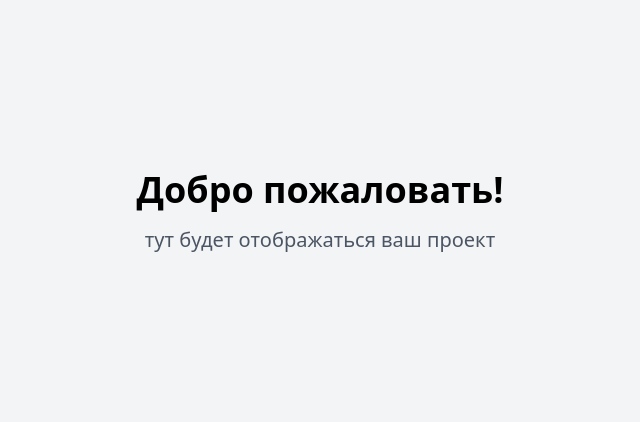
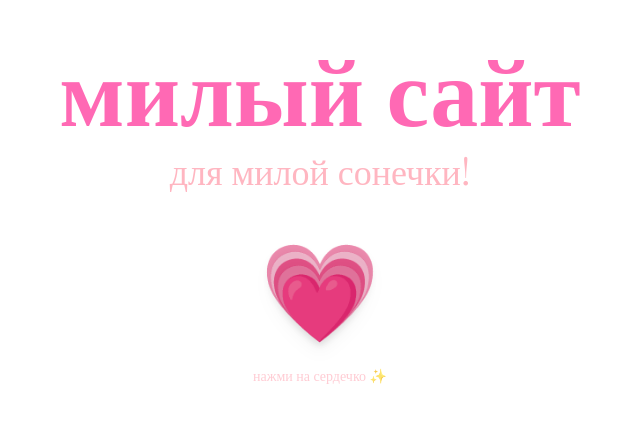
Before and after one commit to pr-poehali-dev/sweet-site-creation, a React (Vite) app: page / in a window 1280 px wide. Shown: the part 188-610 px from the top of the page, without its empty margins (320-960 px from the left). Built offline with nearby package versions, Linux system fonts and the light colour scheme.

Commit message:
feat: добавить романтический сайт для Сони

```diff
--- a/index.html
+++ b/index.html
@@ -22,7 +22,9 @@
     <script src="https://cdn.poehali.dev/intertnal/js/route-min.js"></script>
     <!-- IMPORTANT: DO NOT REMOVE THIS SCRIPT TAG OR THIS COMMENT! -->
 
-</head>
+    <meta name="pp-name" value="sweet-site-creation">
+      <script src="https://cdn.poehali.dev/intertnal/js/inspector-min.js"></script>
+  </head>
 
 <body>
 <div id="root"></div>
--- a/src/index.css
+++ b/src/index.css
@@ -1,3 +1,5 @@
+@import url("https://fonts.googleapis.com/css2?family=Playfair+Display:wght@400;500;600;700;800&display=swap");
+
 @tailwind base;
 @tailwind components;
 @tailwind utilities;
--- a/src/pages/Index.tsx
+++ b/src/pages/Index.tsx
@@ -1,12 +1,47 @@
-// Update this page (the content is just a fallback if you fail to update the page)
+import { useState } from 'react';
 
 const Index = () => {
+  const [isHeartClicked, setIsHeartClicked] = useState(false);
+  const [isAnimating, setIsAnimating] = useState(false);
+
+  const handleHeartClick = () => {
+    setIsAnimating(true);
+    setIsHeartClicked(!isHeartClicked);
+
+    // Reset animation after it completes
+    setTimeout(() => setIsAnimating(false), 300);
+  };
+
   return (
-    <div className="min-h-screen flex items-center justify-center bg-gray-100">
-      <div className="text-center">
-        <h1 className="text-4xl font-bold mb-4 color-black text-black">Добро пожаловать!</h1>
-        <p className="text-xl text-gray-600">тут будет отображаться ваш проект</p>
+    <div className="min-h-screen flex flex-col items-center justify-center bg-white font-['Playfair_Display']">
+      {/* Main title */}
+      <h1 className="text-6xl md:text-8xl font-bold text-[#FF69B4] mb-4 text-center">
+        милый сайт
+      </h1>
+
+      {/* Subtitle */}
+      <p className="text-3xl md:text-4xl text-[#FFB6C1] mb-12 text-center font-light">
+        для милой сонечки!
+      </p>
+
+      {/* Interactive heart */}
+      <div
+        onClick={handleHeartClick}
+        className={`cursor-pointer select-none transition-all duration-300 ${
+          isAnimating ? 'animate-bounce scale-110' : 'hover:scale-105'
+        }`}
+      >
+        {isHeartClicked ? (
+          <div className="text-8xl text-[#FF1493] drop-shadow-lg">💖</div>
+        ) : (
+          <div className="text-8xl text-[#FF69B4] drop-shadow-lg">💗</div>
+        )}
       </div>
+
+      {/* Subtle instruction */}
+      <p className="text-sm text-[#FFB6C1] mt-8 opacity-70 text-center">
+        нажми на сердечко ✨
+      </p>
     </div>
   );
 };
--- a/tailwind.config.ts
+++ b/tailwind.config.ts
@@ -6,7 +6,7 @@ export default {
 		"./pages/**/*.{ts,tsx}",
 		"./components/**/*.{ts,tsx}",
 		"./app/**/*.{ts,tsx}",
-		"./src/**/*.{ts,tsx}",
+		"./src/**/*.{ts,tsx}"
 	],
 	prefix: "",
 	theme: {
```
